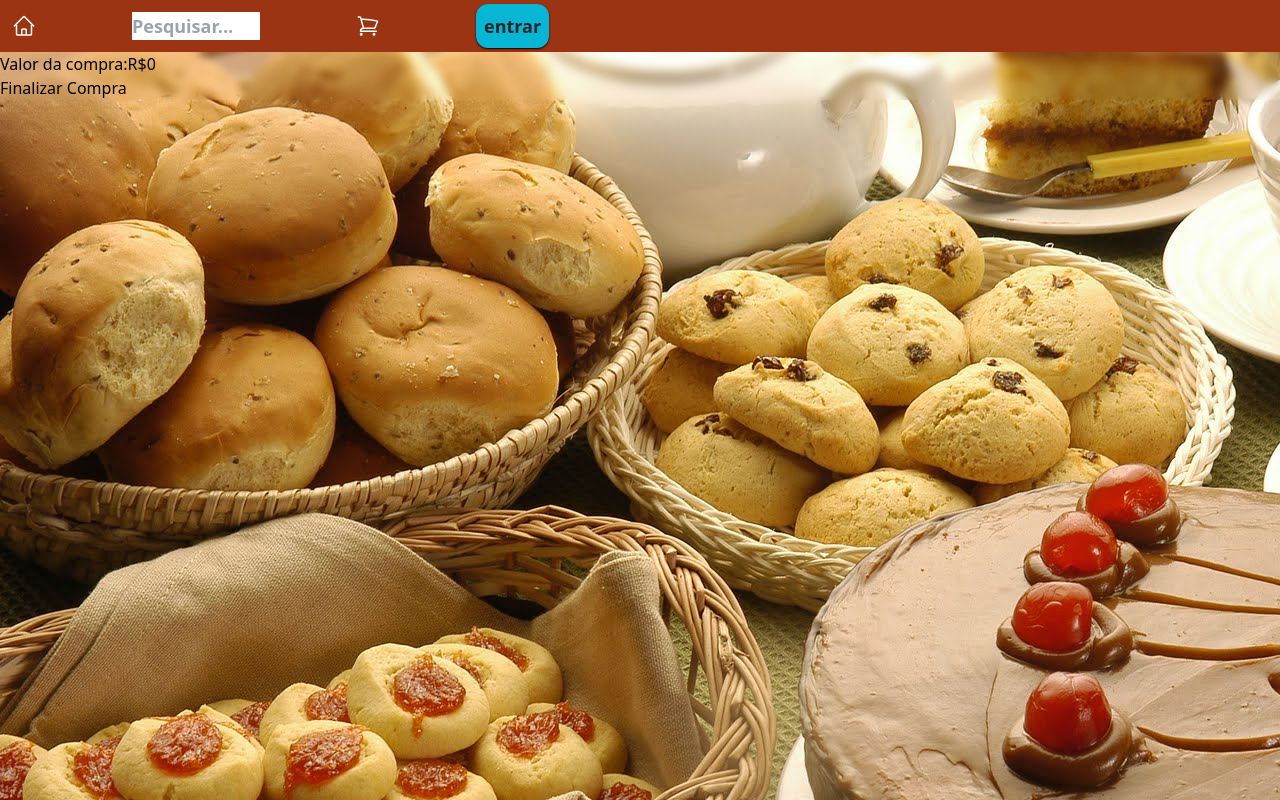
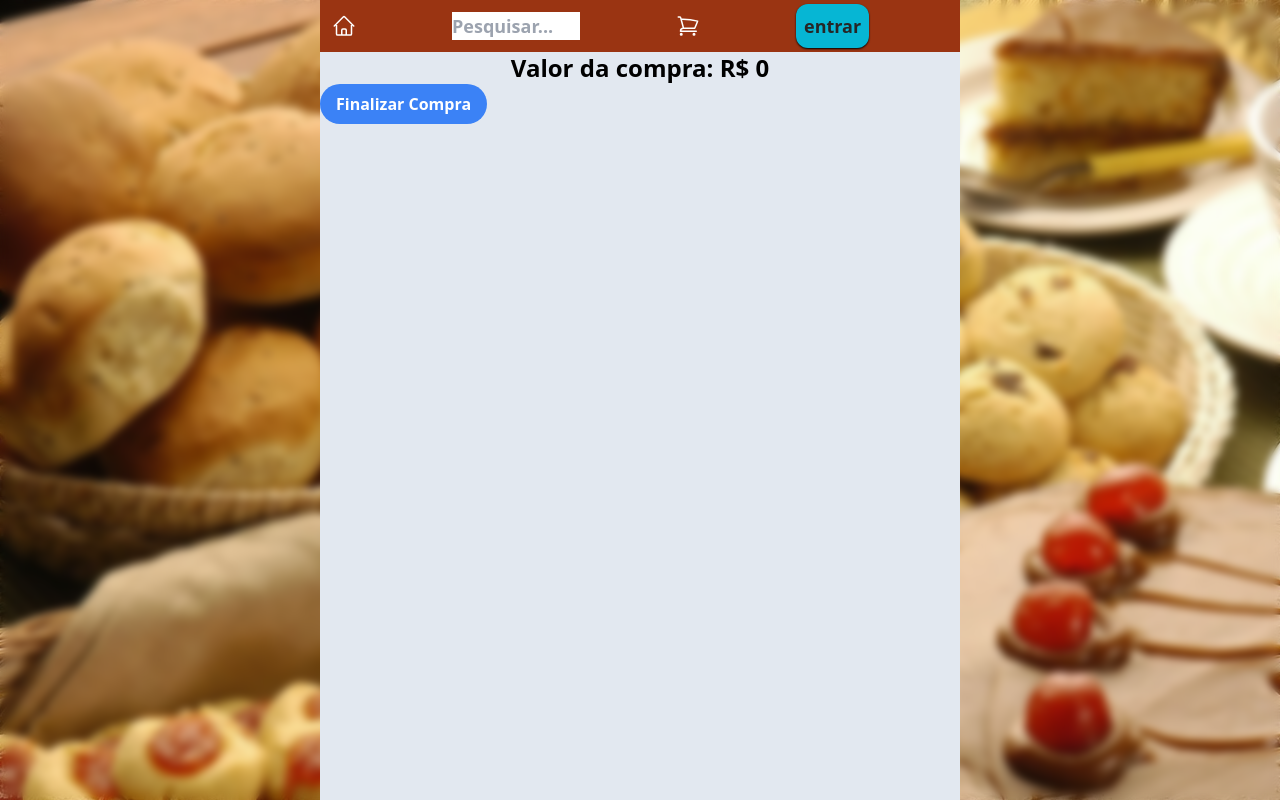
Before and after one commit to ViParis0/padaria_frontend, a React (Create React App) app: page /cart in a window 1280 px wide. Built offline with nearby package versions, Linux system fonts and the light colour scheme.

Commit message:
style: add cart style

```diff
--- a/src/pages/Cart.tsx
+++ b/src/pages/Cart.tsx
@@ -53,22 +53,44 @@ export default function Cart() {
   };
 
   return (
-    <div>
+    <div className="md:w-1/2 m-auto min-h-screen bg-slate-200">
       <Header />
       {list.map((item: CartProduct) => (
-        <div key={item.id}>
-          <img src={item.image} alt={item.name} width="400" height="250" />
-          <p>{item.name}</p>
-          <p>{item.price}</p>
-          <button type="button" onClick={() => minusBtnHandler(item)}>-</button>
-          <p>{item.count}</p>
-          <button type="button" onClick={() => plusBtnHandler(item)}>
-            +
-          </button>
+        <div
+          className="bg-white p-4 rounded-lg mx-auto my-2 w-1/2 flex flex-col"
+          key={item.id}
+        >
+          <img src={item.image} alt={item.name} className="w-38 h-38" />
+          <p className="text-2xl font-bold">{item.name}</p>
+          <p>Preço: R$ {item.price}</p>
+          <div className="flex justify-around">
+            <button
+              className="bg-blue-500 hover:bg-blue-700 text-white font-bold py-2 px-4 rounded-full"
+              type="button"
+              onClick={() => minusBtnHandler(item)}
+            >
+              -
+            </button>
+            <p>{item.count}</p>
+            <button
+              className="bg-blue-500 hover:bg-blue-700 text-white font-bold py-2 px-4 rounded-full"
+              type="button"
+              onClick={() => plusBtnHandler(item)}
+            >
+              +
+            </button>
+          </div>
         </div>
       ))}
-      <p>Valor da compra:R${totalHandler()}</p>
-      <button type="button">Finalizar Compra</button>
+      <p className="text-center text-2xl font-bold">
+        Valor da compra: R$ {totalHandler()}
+      </p>
+      <button
+        className="bg-blue-500 hover:bg-blue-700 text-white font-bold py-2 px-4 rounded-full"
+        type="button"
+      >
+        Finalizar Compra
+      </button>
     </div>
   );
 }
--- a/src/pages/Home.tsx
+++ b/src/pages/Home.tsx
@@ -80,7 +80,7 @@ export default function Home() {
                   alt={item.name}
                 />
                 <p className="text-2xl font-bold">{item.name}</p>
-                <p>{item.price}</p>
+                <p>Preço: R$ {item.price}</p>
                 <button
                   className="text-white bg-blue-700 hover:bg-blue-800 focus:ring-4 focus:outline-none focus:ring-blue-300 font-medium rounded-lg text-sm w-full sm:w-auto px-5 py-2.5 text-center dark:bg-blue-600 dark:hover:bg-blue-700 dark:focus:ring-blue-800"
                   type="button"
@@ -97,7 +97,7 @@ export default function Home() {
               >
                 <img src={item.image} alt={item.name} className="w-38 h-36" />
                 <p className="text-2xl font-bold">{item.name}</p>
-                <p>Preço: R${item.price}</p>
+                <p>Preço: R$ {item.price}</p>
                 <button
                   className="text-white bg-blue-700 hover:bg-blue-800 focus:ring-4 focus:outline-none
                  focus:ring-blue-300 font-medium rounded-lg text-sm w-full
```
